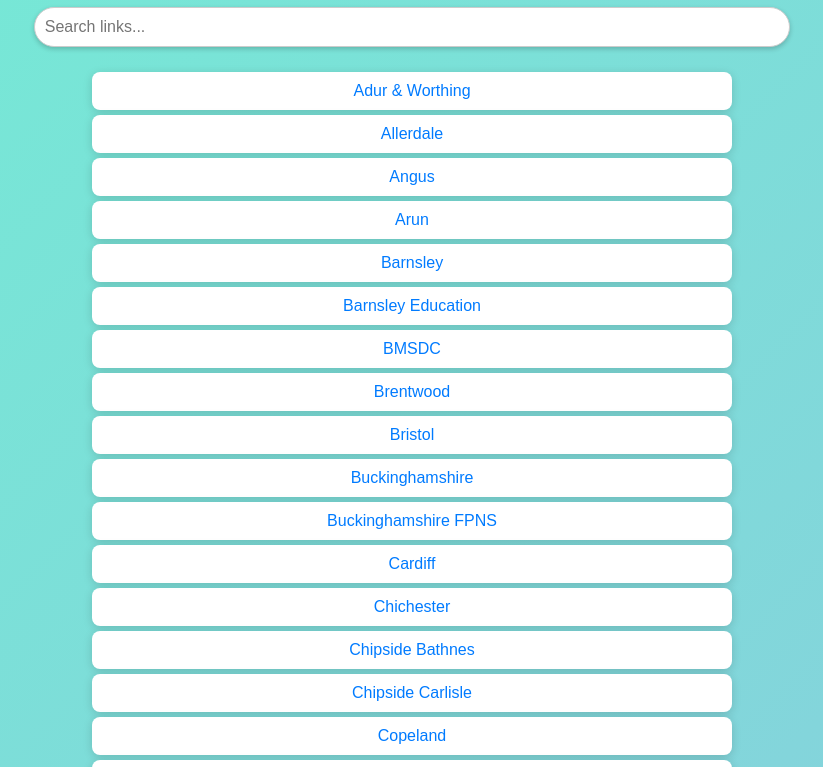
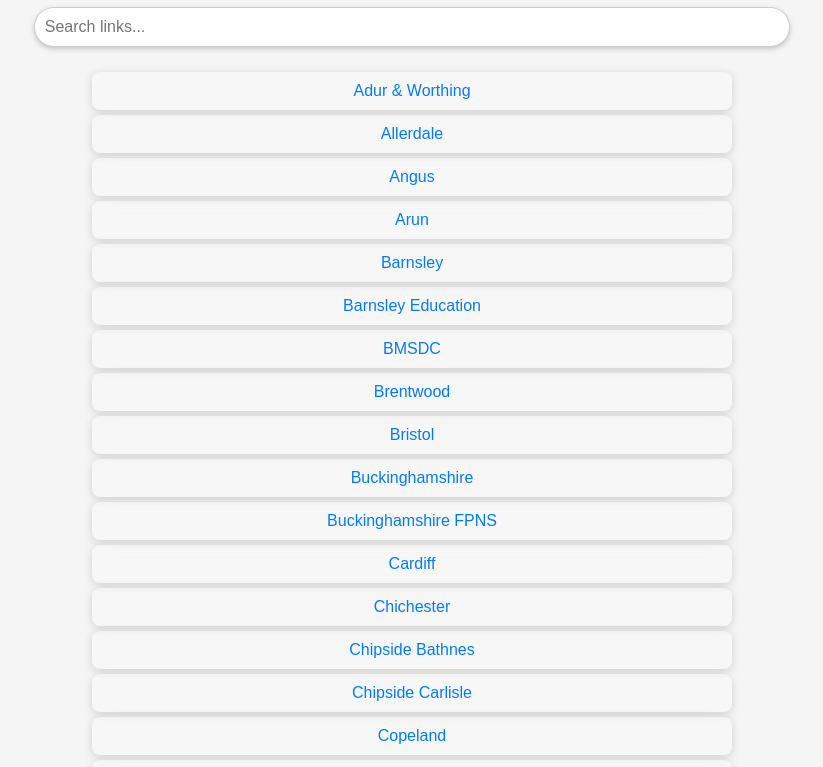
Before and after one commit to Murronaise/homepage-links, a plain HTML site: page my_links.html in a window 1280 px wide. Shown: the part 146-913 px from the top of the page, without its empty margins (228-1051 px from the left). Drawn offline with Linux system fonts and the light colour scheme.

Commit message:
Update my_links.html
More UI

```diff
--- a/my_links.html
+++ b/my_links.html
@@ -9,23 +9,23 @@
             --bg-color: #f5f5f5;
             --text-color: #333;
             --link-color: #007bff;
-            --card-bg: #fff;
+            --card-bg: rgba(255, 255, 255, 0.2);
             --gradient-bg: linear-gradient(135deg, #74ebd5 0%, #9face6 100%);
         }
         [data-theme="dark"] {
             --bg-color: #121212;
             --text-color: #fff;
             --link-color: #90caf9;
-            --card-bg: #1e1e1e;
+            --card-bg: rgba(30, 30, 30, 0.8);
         }
-        body { font-family: Arial, sans-serif; text-align: center; padding: 20px; background: var(--gradient-bg); color: var(--text-color); transition: background-color 0.3s, color 0.3s; }
-        #searchBox { width: 60%; padding: 10px; font-size: 16px; margin-bottom: 20px; border: 1px solid #ccc; border-radius: 25px; box-shadow: 0 2px 5px rgba(0, 0, 0, 0.2); }
+        body { font-family: Arial, sans-serif; text-align: center; padding: 20px; background: var(--bg-color); color: var(--text-color); transition: background-color 0.3s, color 0.3s; }
+        #searchBox { width: 60%; padding: 10px; font-size: 16px; margin-bottom: 20px; border: 1px solid #ccc; border-radius: 25px; box-shadow: 0 2px 5px rgba(0, 0, 0, 0.2); transition: all 0.3s ease-in-out; }
+        #searchBox:focus { width: 70%; box-shadow: 0 0 10px rgba(0, 0, 0, 0.2); }
         .link-item { margin: 10px 0; }
-        a { text-decoration: none; color: var(--link-color); }
-        a:hover { text-decoration: underline; }
-        .card { background-color: var(--card-bg); padding: 10px 20px; margin: 5px auto; width: 80%; max-width: 600px; border-radius: 8px; box-shadow: 0 2px 10px rgba(0, 0, 0, 0.15); transition: transform 0.2s, box-shadow 0.2s; cursor: pointer; }
+        a { text-decoration: none; color: var(--link-color); transition: color 0.3s; }
+        a:hover { text-decoration: underline; color: #0056b3; }
+        .card { background-color: var(--card-bg); padding: 10px 20px; margin: 5px auto; width: 80%; max-width: 600px; border-radius: 8px; box-shadow: 0 2px 10px rgba(0, 0, 0, 0.15); backdrop-filter: blur(10px); transition: transform 0.2s, box-shadow 0.2s; cursor: pointer; }
         .card:hover { transform: translateY(-5px); box-shadow: 0 4px 20px rgba(0, 0, 0, 0.3); }
-        .card a { display: block; width: 100%; height: 100%; }
         #themeToggle { margin-bottom: 20px; cursor: pointer; padding: 5px 10px; border-radius: 20px; background-color: #007bff; color: #fff; border: none; transition: background-color 0.3s; }
         #themeToggle:hover { background-color: #0056b3; }
         html { scroll-behavior: smooth; }
```
